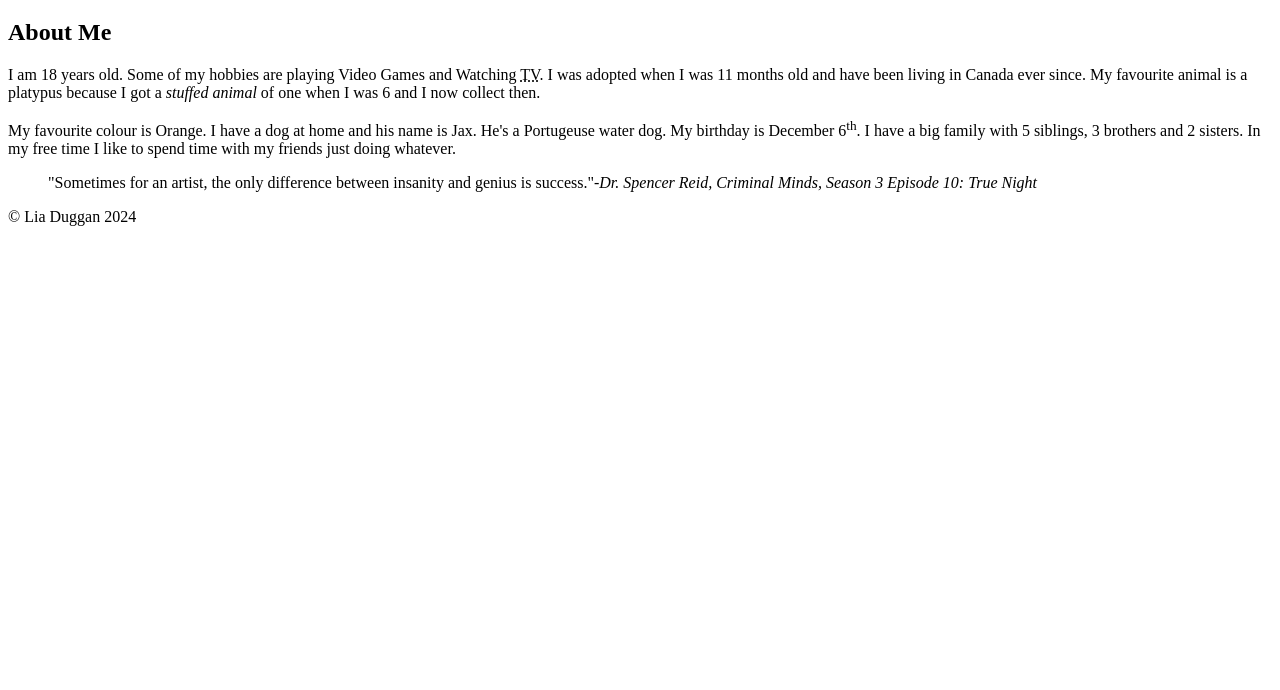
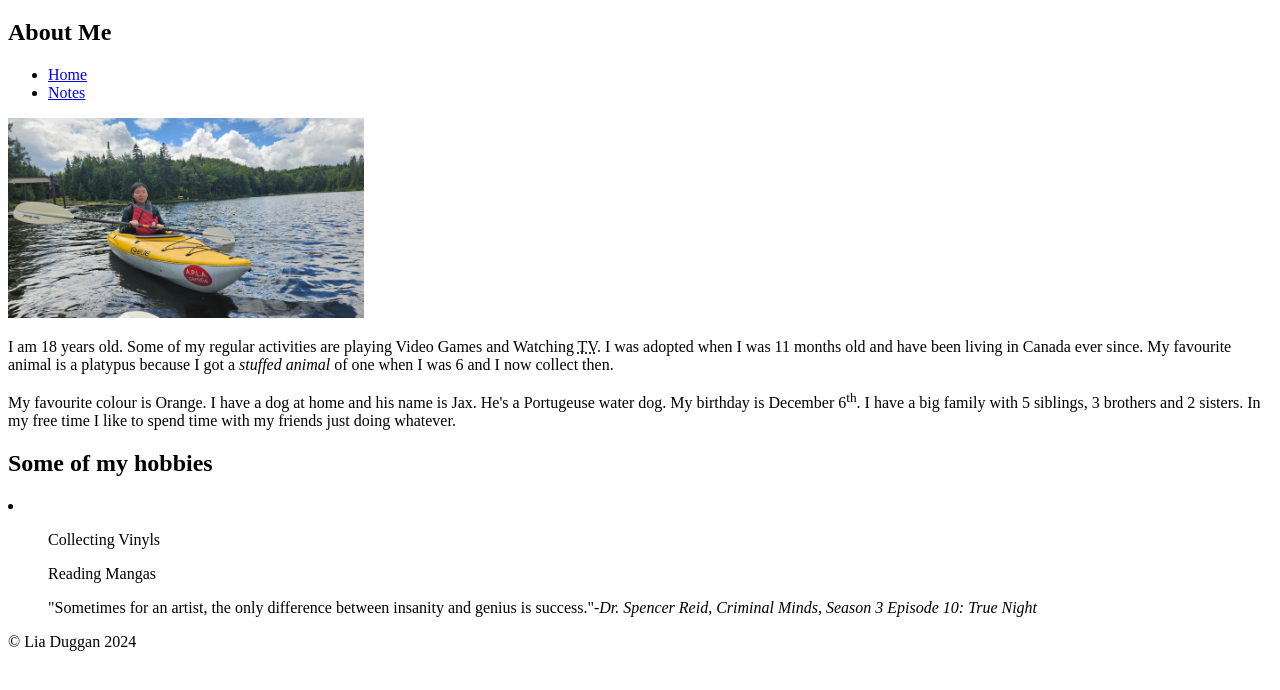
Before and after one commit to dugg0054/dugg0054.github.io, a plain HTML site: page html-assignment/index.html in a window 1280 px wide. Shown: the part 62-752 px from the top of the page. Drawn offline with Linux system fonts and the light colour scheme.

Commit message:
Edited October 2nd 2024

```diff
--- a/html-assignment/index.html
+++ b/html-assignment/index.html
@@ -14,9 +14,29 @@
 
         <article>
             <h2>About Me</h2>
-            <p>I am 18 years old. Some of my hobbies are playing Video Games and Watching <abbr title="Television">TV</abbr>. I was adopted when I was 11 months old and have been living in Canada ever since. My favourite animal is a platypus because I got a <em>stuffed animal</em> of one when I was 6 and I now collect then.</p>
+
+            <nav>
+                <ul>
+                    <li> <a href="index.html">Home</a> </li>
+                    <li> <a href="notes.html">Notes</a> </li>
+                </ul>
+
+            </nav>
+
+            <img src="images/Myself.jpg" height="200">
+
+            <p>I am 18 years old. Some of my regular activities are playing Video Games and Watching <abbr title="Television">TV</abbr>. I was adopted when I was 11 months old and have been living in Canada ever since. My favourite animal is a platypus because I got a <em>stuffed animal</em> of one when I was 6 and I now collect then.</p>
 
             <p>My favourite colour is Orange. I have a dog at home and his name is Jax. He's a Portugeuse water dog. My birthday is December 6<sup>th</sup>. I have a big family with 5 siblings, 3 brothers and 2 sisters. In my free time I like to spend time with my friends just doing whatever.</p>
+        </article>
+
+        <article>
+            <h2>Some of my hobbies</h2>
+            <li>
+                <ul>Collecting Vinyls</ul>
+                <ul>Reading Mangas</ul>
+            </li>
+
         </article>
 
         <blockquote>"Sometimes for an artist, the only difference between insanity and genius is success."-<cite>Dr. Spencer Reid, Criminal Minds, Season 3 Episode 10: True Night</cite></blockquote>
```
Also changed, not shown: notes.html (added, +48 -0 lines), html-assignment/images/Myself.jpg (added).
